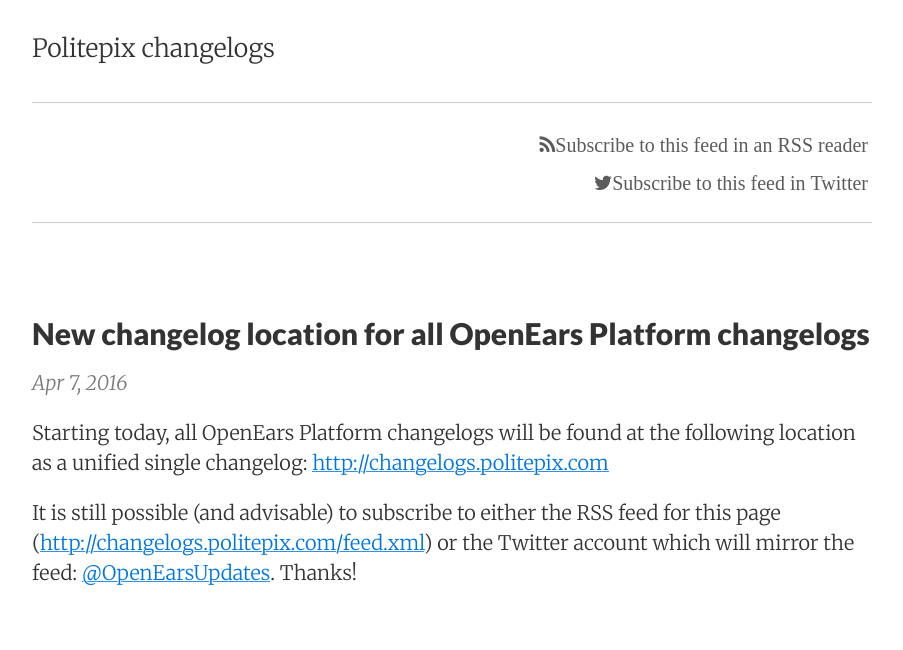
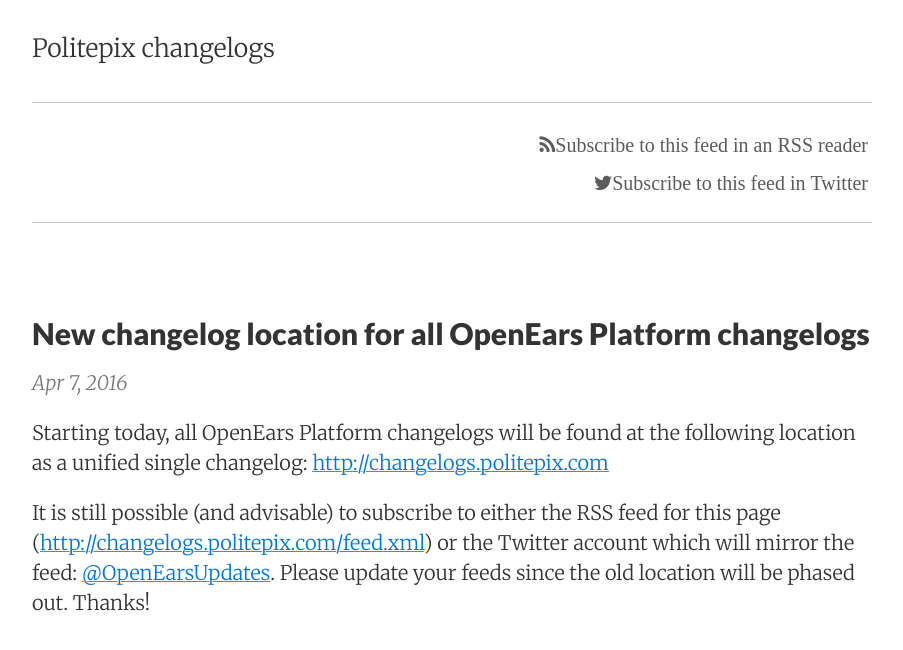
Before and after one commit to Halle/Changelogs, a Jekyll site: the page built from _posts/2016-04-07-New-Changelog-Location.md, in a window 1280 px wide. Shown: the top 650 px of the page, without its empty margins (188-1091 px from the left). Built offline with Jekyll 4.4.1, drawn with Linux system fonts in a browser that asks for light colours; nearby versions of some CDN libraries.

Commit message:
Edit to location update post

```diff
--- a/_posts/2016-04-07-New-Changelog-Location.md
+++ b/_posts/2016-04-07-New-Changelog-Location.md
@@ -7,4 +7,4 @@ categories: openears
 ---
 Starting today, all OpenEars Platform changelogs will be found at the following location as a unified single changelog: [http://changelogs.politepix.com](http://changelogs.politepix.com)
 
-It is still possible (and advisable) to subscribe to either the RSS feed for this page ([http://changelogs.politepix.com/feed.xml](http://changelogs.politepix.com/feed.xml)) or the Twitter account which will mirror the feed: [@OpenEarsUpdates](http://www.twitter.com/OpenEarsUpdates). Thanks!
+It is still possible (and advisable) to subscribe to either the RSS feed for this page ([http://changelogs.politepix.com/feed.xml](http://changelogs.politepix.com/feed.xml)) or the Twitter account which will mirror the feed: [@OpenEarsUpdates](http://www.twitter.com/OpenEarsUpdates). Please update your feeds since the old location will be phased out. Thanks!
```
